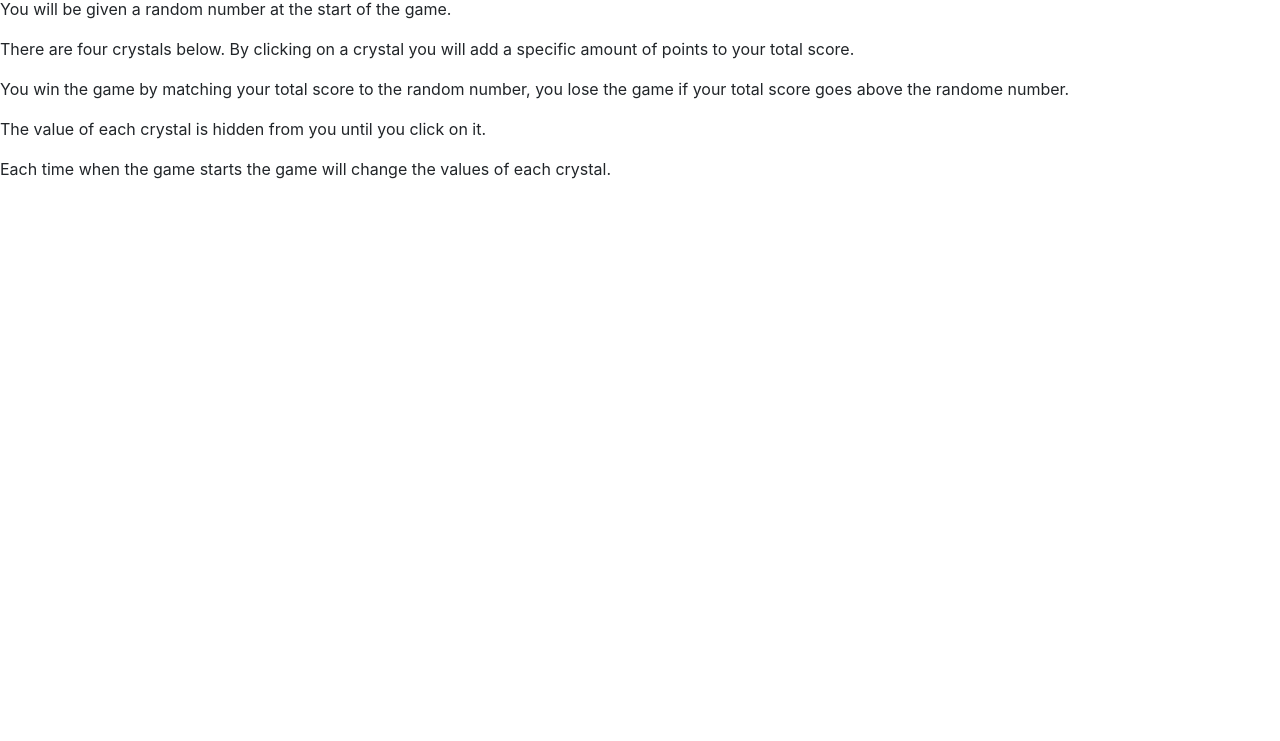
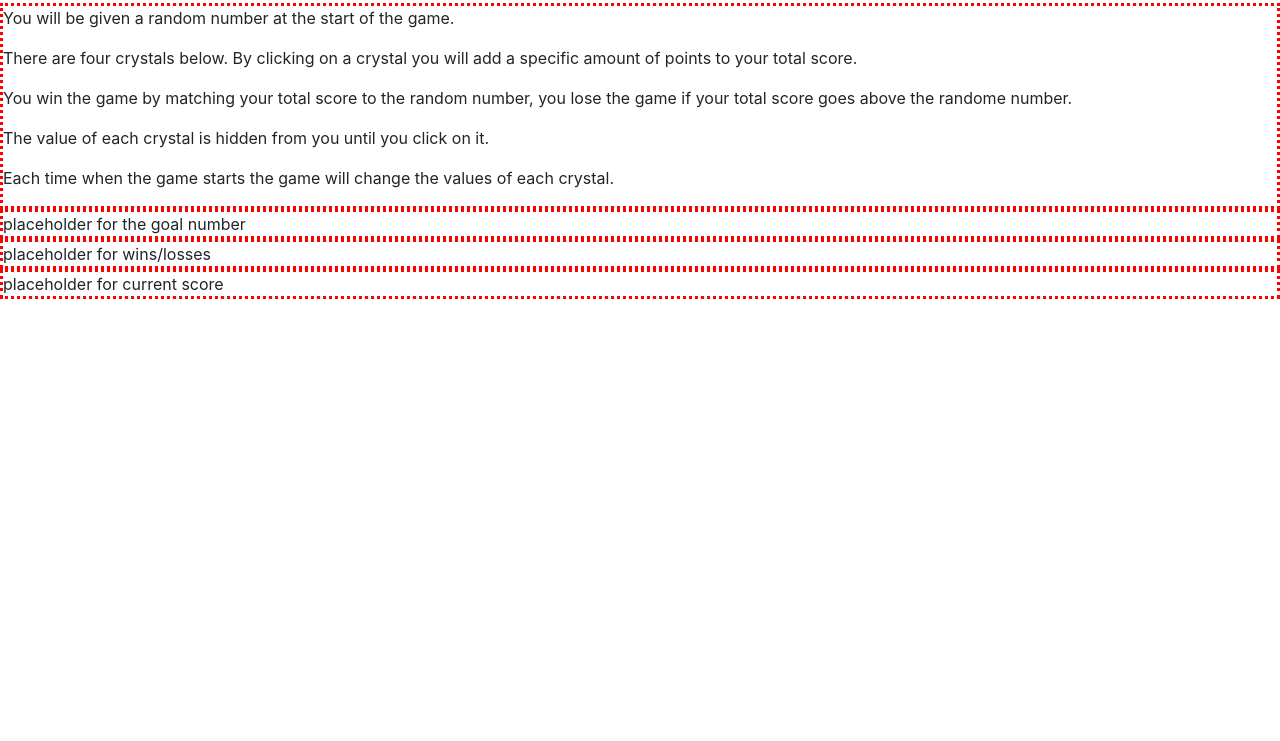
Before and after one commit to alycapps/Crystals_Collector, a plain HTML site: page index.html in a window 1280 px wide. Shown: the part 59-800 px from the top of the page. Drawn offline with nearby package versions, Linux system fonts and the light colour scheme.

Commit message:
additional html setup

```diff
--- a/assets/css/style.css
+++ b/assets/css/style.css
@@ -0,0 +1,3 @@
+h1, #instructionsbox, #goalnumlocation, #tallybox, #currentscorebox{
+    border: red dotted;
+}
--- a/index.html
+++ b/index.html
@@ -10,15 +10,27 @@
 
 </head>
 <body>
+    <header>
         <h1>Crystal Collector</h1>
+    </header>
 
+    <div id="instructionsbox">
         <p>You will be given a random number at the start of the game.</p>
         <p>There are four crystals below. By clicking on a crystal you will add a specific amount of points to your total score.</p>
         <p>You win the game by matching your total score to the random number, you lose the game if your total score goes above the randome number.</p>
         <p>The value of each crystal is hidden from you until you click on it.</p>
         <p>Each time when the game starts the game will change the values of each crystal.</p>
+    </div>
 
-
+    <div id="goalnumlocation">
+        placeholder for the goal number
+    </div>
+    <div id="tallybox">
+        placeholder for wins/losses
+    </div>
+    <div id="currentscorebox">
+        placeholder for current score
+    </div>
 
 <!-- Optional JavaScript -->
     <!-- jQuery first, then Popper.js, then Bootstrap JS -->
```
Lines whose indentation alone changed are shown as unchanged.
